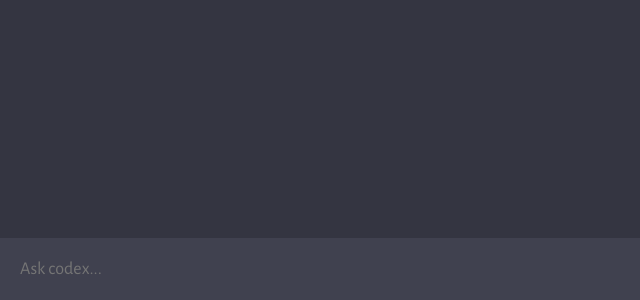
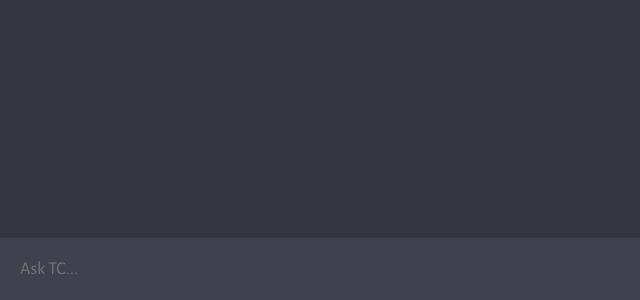
Before and after one commit to sudepoo/TcAI, a website built with Vite: page client/index.html in a window 1280 px wide. Shown: the part 500-800 px from the top of the page, 0-640 px from the left. Built offline with nearby package versions, Linux system fonts and the light colour scheme.

Commit message:
update the api

```diff
--- a/client/index.html
+++ b/client/index.html
@@ -12,7 +12,7 @@
       <div id="chat_container"></div>
 
       <form>
-        <textarea name="prompt" rows="1" cols="1" placeholder="Ask codex..."></textarea>
+        <textarea name="prompt" rows="1" cols="1" placeholder="Ask TC..."></textarea>
         <button type="submit"><img src="assets/send.svg" alt="send" />
       </form>
     </div>
```
